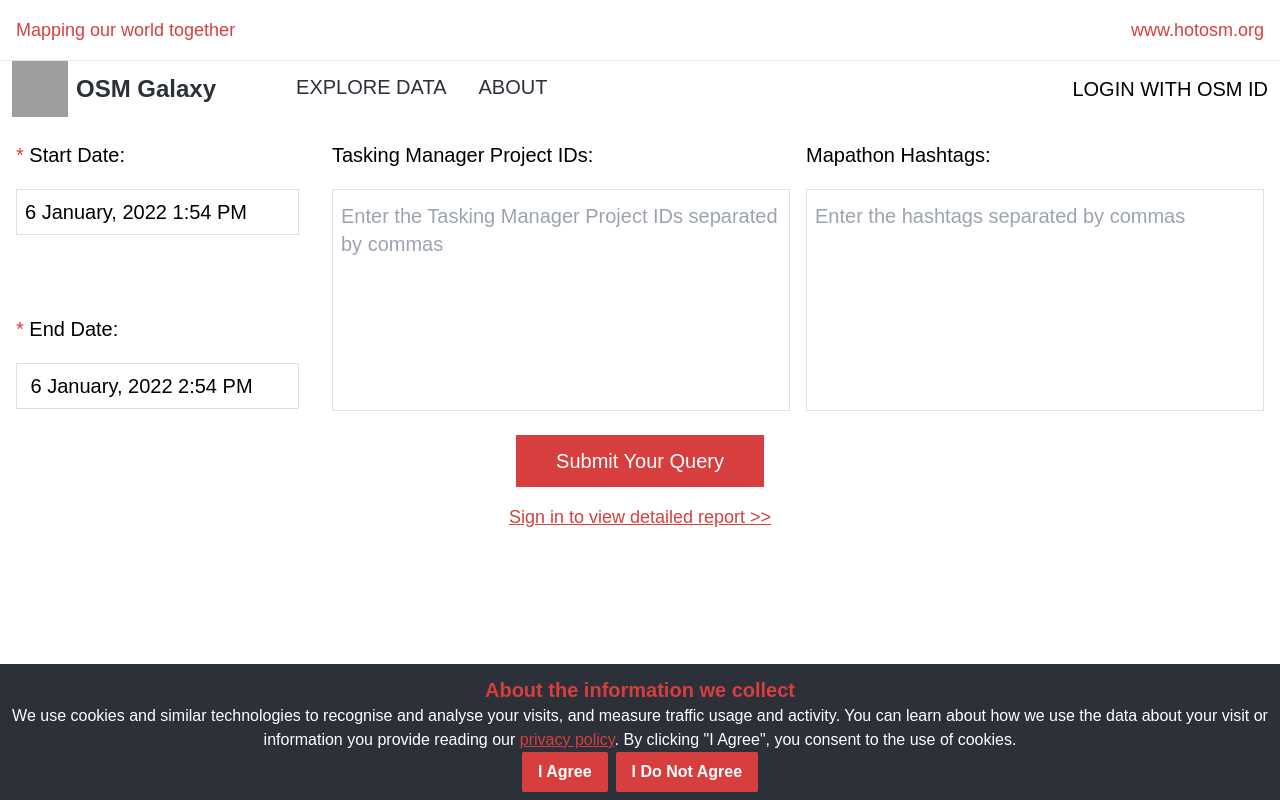
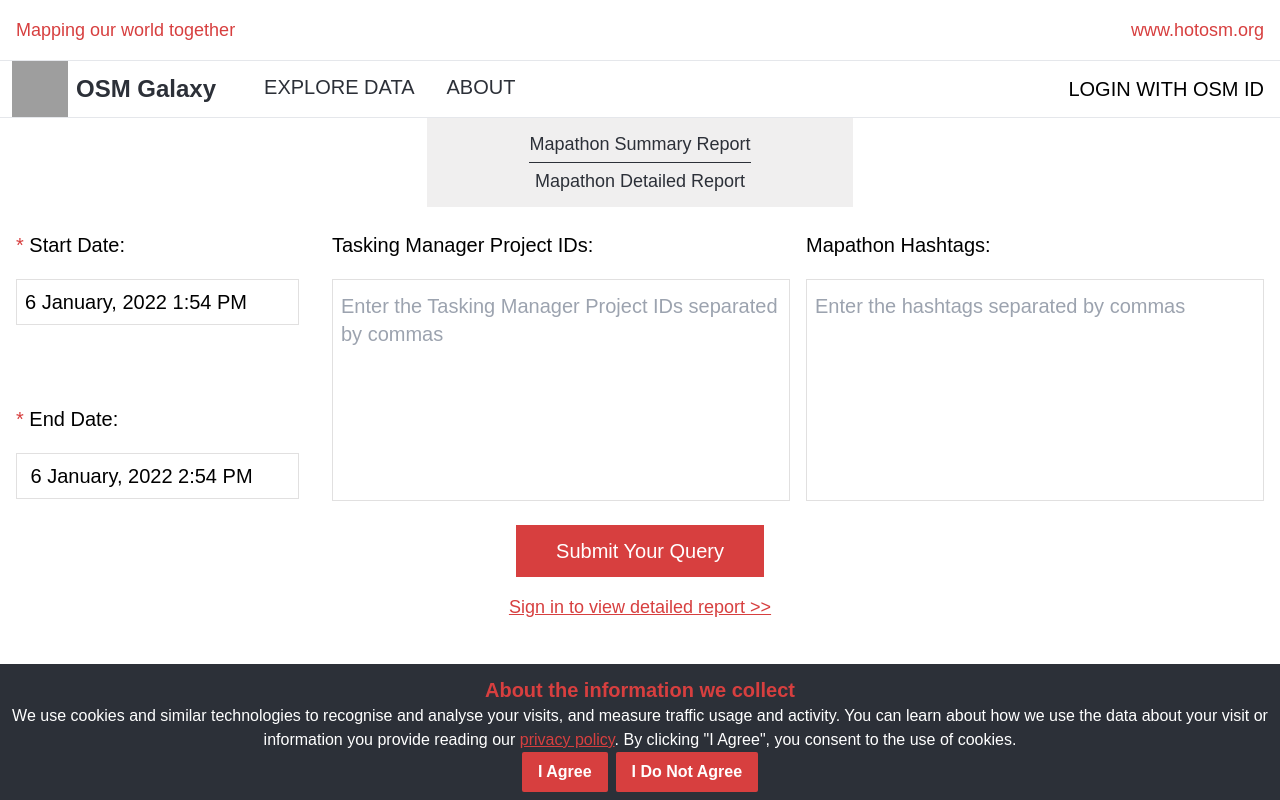
Before and after one commit to hotosm/galaxy-ui, a React (Create React App) app: page /mapathon-report/summary in a window 1280 px wide. Built offline with nearby package versions, Linux system fonts and the light colour scheme; no server answers; grey boxes are pictures that could not be loaded; what webfontloader would draw is missing.

Commit message:
Add mini-navbar to route between mapathon pages

```diff
--- a/src/components/auth.js
+++ b/src/components/auth.js
@@ -44,7 +44,7 @@
   const buttonStyles =
     origin === "mapathon"
       ? "underline text-red text-lg"
-      : "text-xl uppercase p-2 mr-1";
+      : "text-xl uppercase py-3";
   const divStyles = origin === "mapathon" ? "text-center mt-4" : "";
 
   const handleClick = () => {
--- a/src/components/nav/header.js
+++ b/src/components/nav/header.js
@@ -18,6 +18,7 @@
         <hr />
         <NavBar />
       </header>
+      <hr />
     </div>
   );
 };
--- a/src/components/nav/navbar.js
+++ b/src/components/nav/navbar.js
@@ -17,7 +17,7 @@
           <FormattedMessage {...messages.appHeading} />
         </h2>
       </Link>
-      <div className="w-full block flex-grow lg:flex lg:items-center lg:w-auto mx-12">
+      <div className="w-full block flex-grow lg:flex lg:items-center lg:w-auto mx-4">
         <div className="text-xl uppercase lg:flex-grow">
           <NavLink
             to="/explore"
@@ -38,11 +38,30 @@
             <FormattedMessage {...messages.about} />
           </NavLink>
         </div>
+        <AuthorisationButton
+          origin={"login"}
+          redirectTo={window.location.pathname}
+        />
       </div>
-      <AuthorisationButton
-        origin={"login"}
-        redirectTo={window.location.pathname}
-      />
     </nav>
   );
 }
+
+export function MiniNavBar({ pages }) {
+  return (
+    <div className="w-1/3 py-2 text-center mx-auto text-lg bg-tan">
+      {pages.map((i, n) => (
+        <NavLink
+          key={n}
+          to={i["pageURL"]}
+          activeStyle={{
+            borderBottom: "1px solid #2c3038",
+          }}
+          className="block mx-3 py-1 lg:inline-block lg:mt-0 text-blue-dark"
+        >
+          {i["pageTitle"]}
+        </NavLink>
+      ))}
+    </div>
+  );
+}
--- a/src/views/About.js
+++ b/src/views/About.js
@@ -6,8 +6,7 @@
 export function About() {
   return (
     <div className="h-screen">
-      <hr className="w-full" />
-      <main className="w-screen h-5/6 mt-1 mb-5 p-2 space-y-9 flex flex-col">
+      <main className="w-screen h-5/6 mt-4 mb-5 pt-4 space-y-9 flex flex-col">
         <section className="w-10/12 flex items-center mx-auto h-1/4">
           <p className="text-center text-xl">
             <FormattedMessage
--- a/src/views/MapathonReports.js
+++ b/src/views/MapathonReports.js
@@ -12,7 +12,16 @@
   MapathonDetailedResults,
 } from "../components/mapathon/mapathonResults";
 import { AuthorisationButton } from "../components/auth";
+import { MiniNavBar } from "../components/nav/navbar";
 import messages from "./messages";
+
+const MAPATHON_PAGES = [
+  { pageTitle: "Mapathon Summary Report", pageURL: "/mapathon-report/summary" },
+  {
+    pageTitle: "Mapathon Detailed Report",
+    pageURL: "/mapathon-report/detailed",
+  },
+];
 
 export const MapathonSummaryReport = (props) => {
   const { mutate, data, isLoading, error } = useMutation(
@@ -20,6 +29,7 @@
   );
   return (
     <div>
+      <MiniNavBar pages={MAPATHON_PAGES} />
       <MapathonReportForm
         error={
           error
@@ -55,6 +65,7 @@
   if (token && loggedIn) {
     return (
       <div>
+        <MiniNavBar pages={MAPATHON_PAGES} />
         <MapathonReportForm
           error={
             error
@@ -74,11 +85,16 @@
     );
   } else {
     return (
-      <div className="text-center">
-        <p className="text-red text-xl">
-          <FormattedMessage {...messages.mapathonDetailedReportUnauthorised} />
-        </p>
-      </div>
+      <>
+        <MiniNavBar pages={MAPATHON_PAGES} />
+        <div className="text-center mt-4">
+          <p className="text-red text-xl">
+            <FormattedMessage
+              {...messages.mapathonDetailedReportUnauthorised}
+            />
+          </p>
+        </div>
+      </>
     );
   }
 };
--- a/src/views/UserGroupReport.js
+++ b/src/views/UserGroupReport.js
@@ -7,9 +7,13 @@
 import { UserGroupResults } from "../components/userGroup/userGroupResults";
 import { UserGroupReportForm } from "../components/userGroup/userGroupForm";
 import { getUserIds, getUserStats } from "../queries/getUserStats";
+import { MiniNavBar } from "../components/nav/navbar";
 
 export const UserGroupReport = () => {
   const [users, setUsers] = useState();
+  const userGroupPage = [
+    { pageTitle: "User Group Report", pageURL: "/user-report" },
+  ];
 
   const [formError, setFormError] = useState(null);
   const [userIds, setUserIds] = useState();
@@ -64,6 +68,7 @@
 
   return (
     <div>
+      <MiniNavBar pages={userGroupPage} />
       <UserGroupReportForm
         fetch={mutate}
         formData={formData}
```
